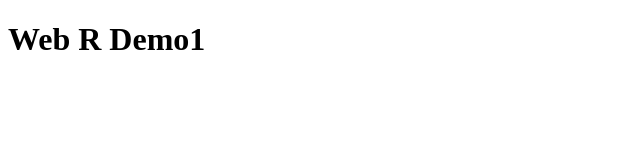
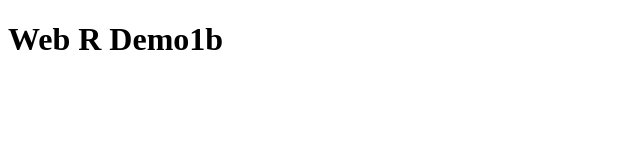
Before and after one commit to niccw/webR_demo, a plain HTML site: page demo1b.html in a window 1280 px wide. Shown: the full height of the page, 0-640 px from the left. Drawn offline with Linux system fonts and the light colour scheme.

```diff
--- a/demo1b.html
+++ b/demo1b.html
@@ -6,7 +6,7 @@
     <title>Demo 1</title>
 </head>
 <body>
-    <h1>Web R Demo1</h1>
+    <h1>Web R Demo1b</h1>
     <div id="rnorm_result"></div>
 
     <script type="module">
```
Also changed, not shown: demo1a.html (+1 -1 lines), 2 other files.
